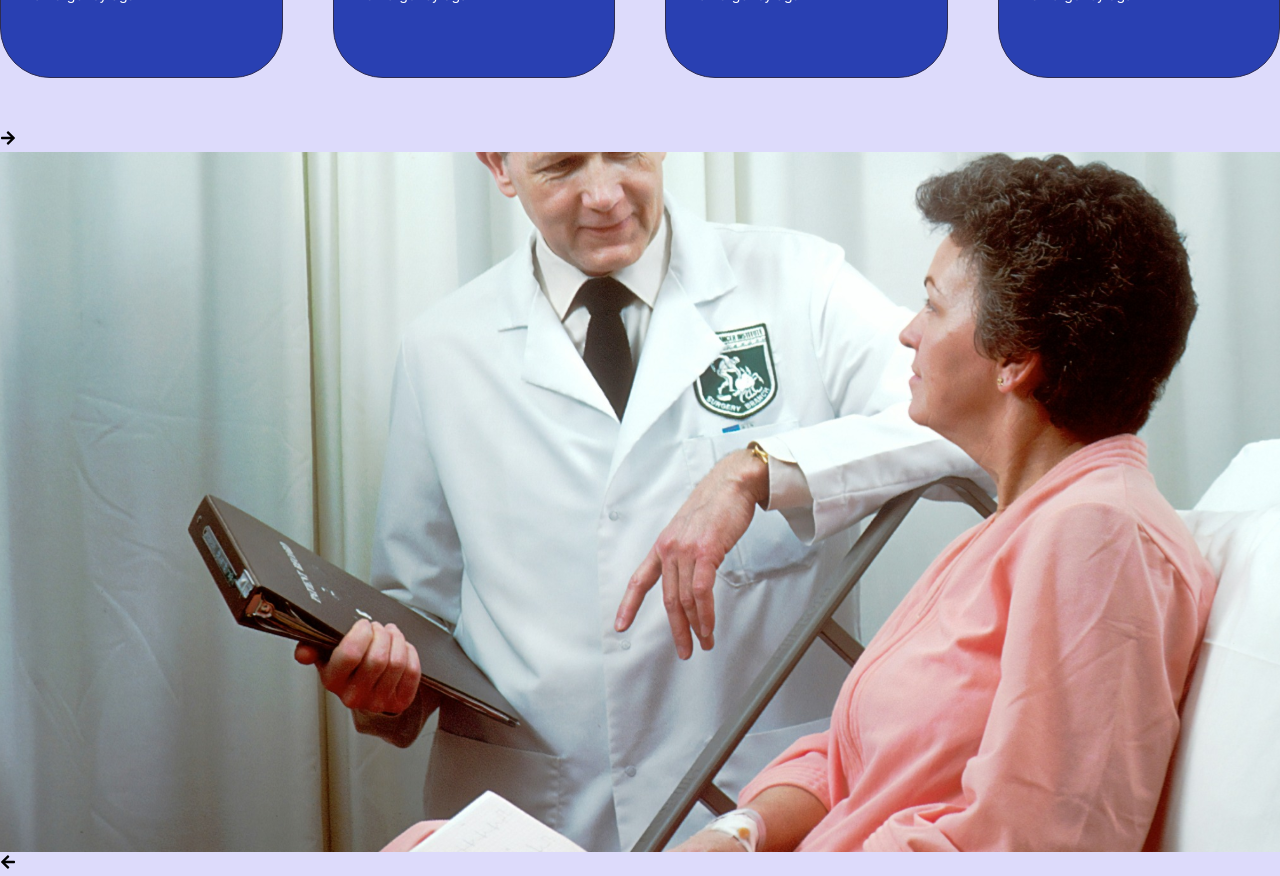
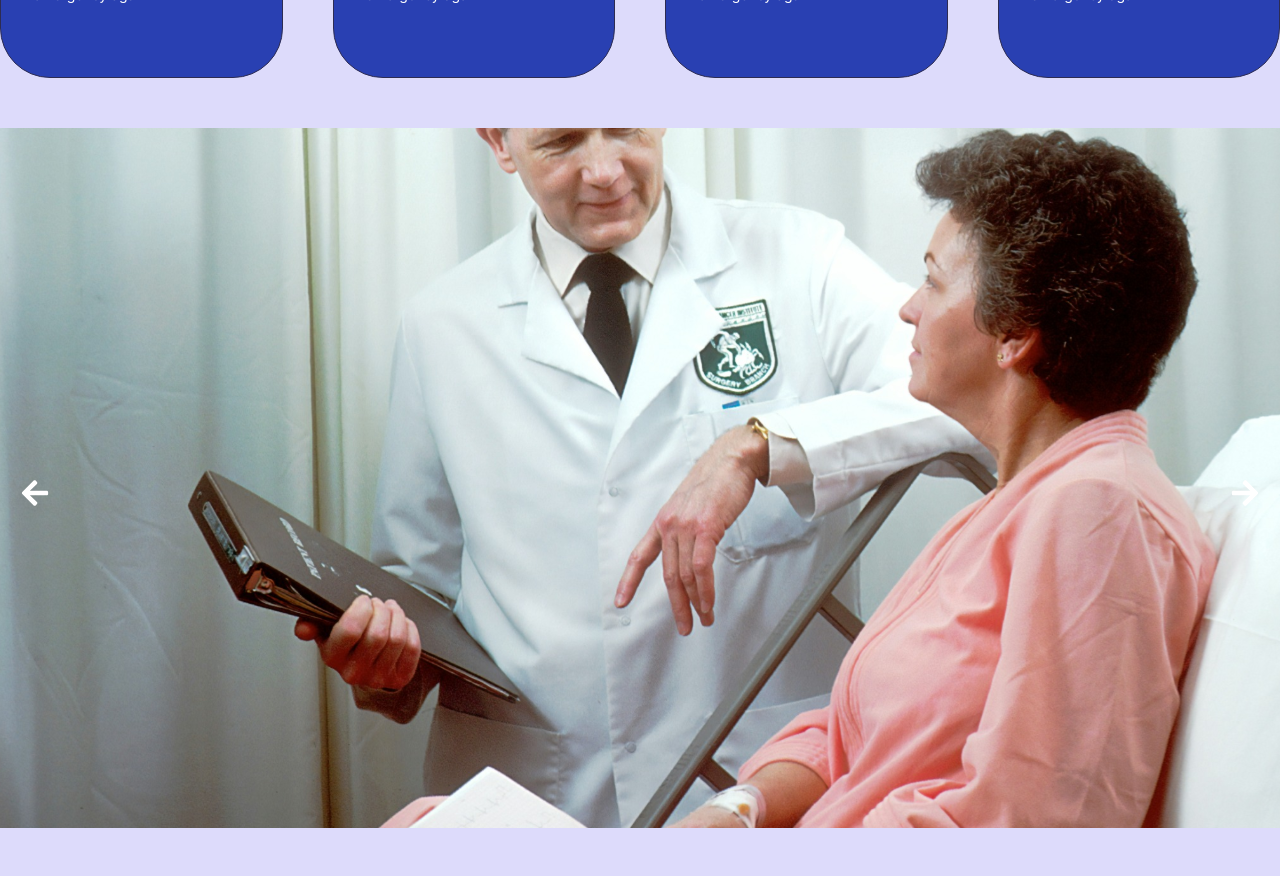
Before and after one commit to dasbidyendu/modern-chs, a Next.js app: page / in a window 1280 px wide. Shown: the part 720-1596 px from the top of the page. After the commit the page ends 1548 px from the top, so only its background shows below. Built offline with nearby package versions, Linux system fonts and the light colour scheme.

Commit message:
added carousel slider arrows

```diff
--- a/app/components/carousel.tsx
+++ b/app/components/carousel.tsx
@@ -5,10 +5,17 @@ import { FaArrowLeft, FaArrowRight } from "react-icons/fa";
 
 const Carousel = () => {
   const [currentIndex, setCurrentIndex] = useState(0);
+
+  const handleClickRight = () => {};
+  const handleClickLeft = () => {};
+
   return (
     <div className="carousel w-full h-[700px] mb-[50px] relative ">
-      <button className="">
-        <FaArrowRight />
+      <button
+        className="absolute top-0 right-0 translate-x-[-20px] translate-y-[350px]"
+        onClick={handleClickRight}
+      >
+        <FaArrowRight color="white" size={30} />
       </button>
       <div className="items-holder flex flex-nowrap overflow-x-hidden overflow-y-hidden overscroll-none">
         <div className="item item-a w-dvw h-[700px] flex justify-center items-center"></div>
@@ -16,8 +23,11 @@ const Carousel = () => {
         <div className="item item-a w-dvw h-[700px] flex justify-center items-center"></div>
         <div className="item item-a w-dvw h-[700px] flex justify-center items-center"></div>
       </div>
-      <button>
-        <FaArrowLeft />
+      <button
+        className="absolute top-0 left-0 translate-x-[20px] translate-y-[350px]"
+        onClick={handleClickLeft}
+      >
+        <FaArrowLeft color="white" size={30} />
       </button>
     </div>
   );
```
